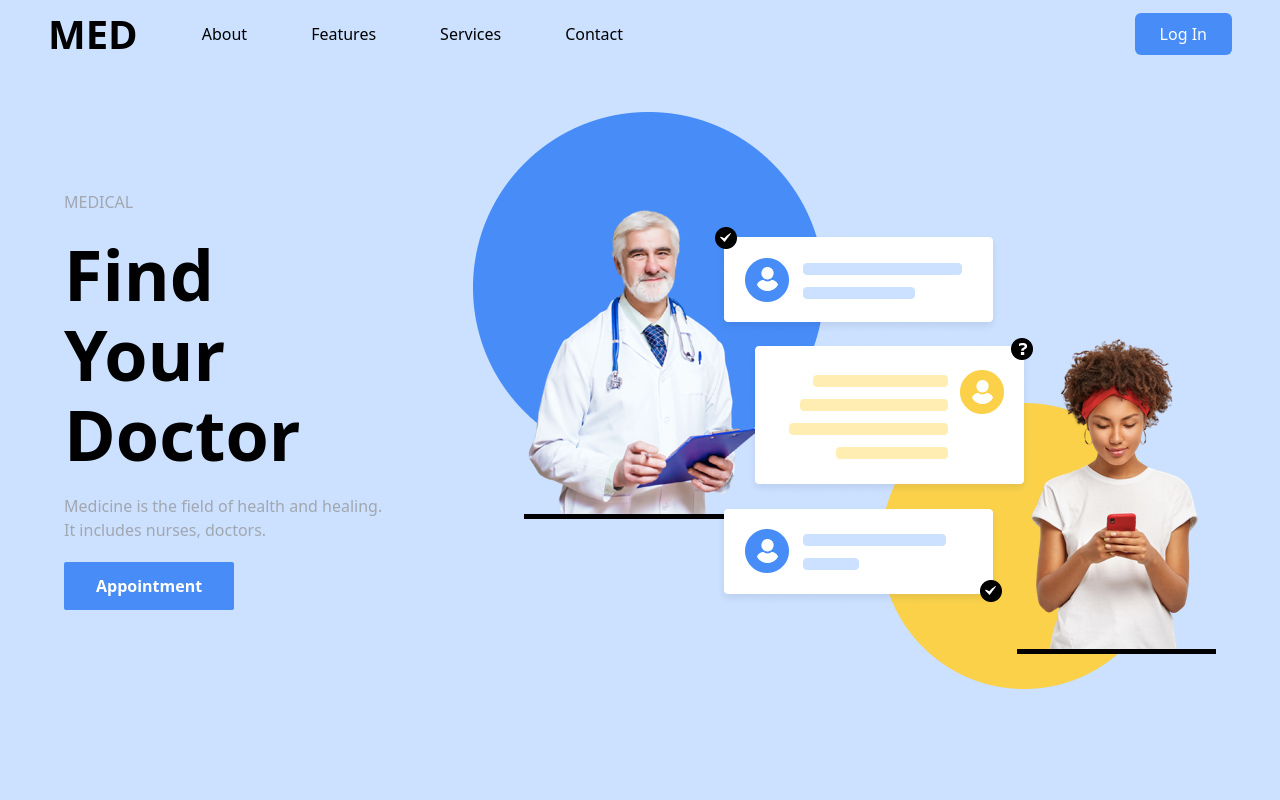
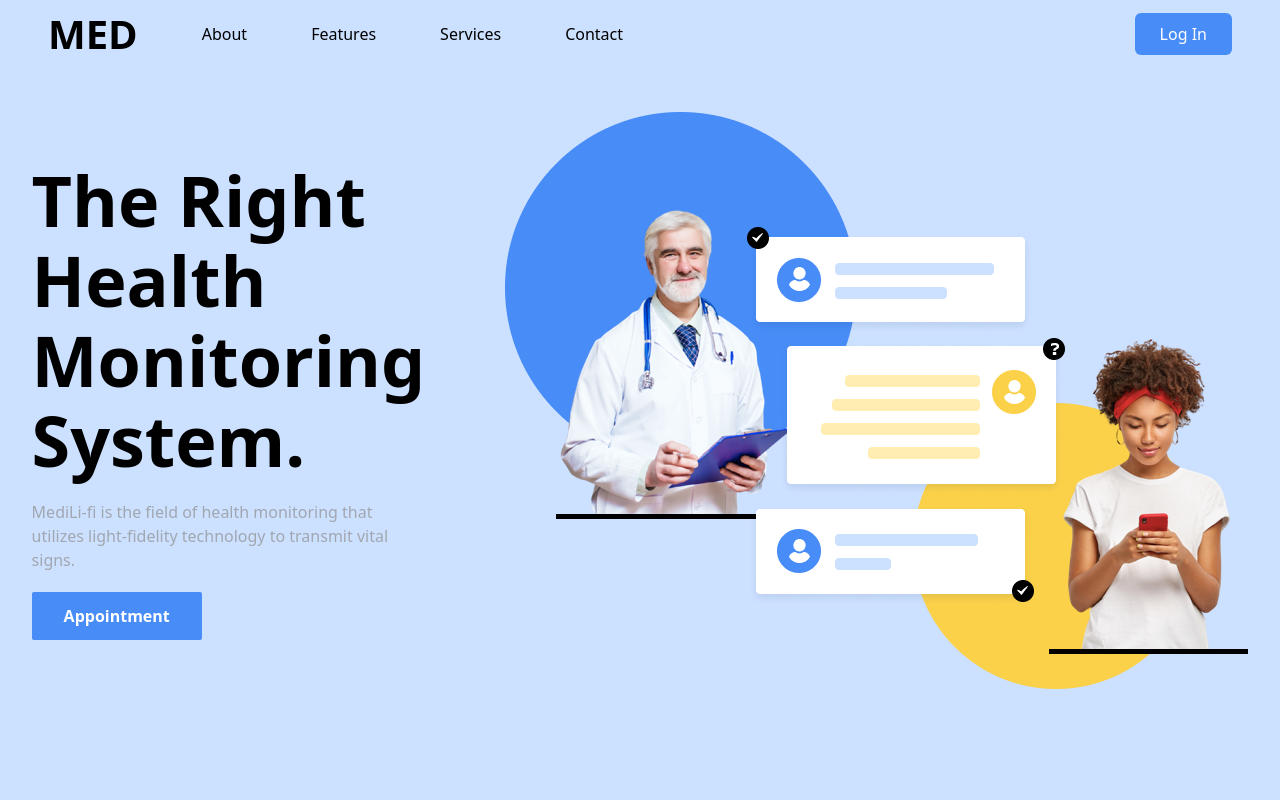
Before and after one commit to Andreyhuey/medilifi, a React (Vite) app: page / in a window 1280 px wide. Shown: the top 800 px of the page. Built offline with nearby package versions, Linux system fonts and the light colour scheme; no server answers.

Commit message:
fix: inconsistencies removed

```diff
--- a/src/components/Header.tsx
+++ b/src/components/Header.tsx
@@ -8,13 +8,12 @@ const Header = () => {
     >
       <div className="flex flex-col lg:flex-row justify-center items-center h-full w-full lg:w-[100%] gap-4 md:gap-12 lg:gap-20">
         <div className="lg:order-1 order-2 flex flex-col gap-5 items-start">
-          <p className="text-[#A1A7B0]">MEDICAL</p>
           <h1 className="lg:text-[70px] text-[56px] font-bold lg:leading-[80px] leading-[60px]">
-            Find Your Doctor
+            The Right Health Monitoring System.
           </h1>
           <p className="text-[#A1A7B0] lg:max-w-[370px]">
-            Medicine is the field of health and healing. It includes nurses,
-            doctors.
+            MediLi-fi is the field of health monitoring that utilizes
+            light-fidelity technology to transmit vital signs.
           </p>
           <button className="px-8 py-3 font-bold text-white bg-[#478CF7] rounded-sm trans">
             Appointment
--- a/src/pages/Dashboard.tsx
+++ b/src/pages/Dashboard.tsx
@@ -1,4 +1,4 @@
-import { useEffect, useState, useRef } from "react";
+import { useEffect, useState } from "react";
 import { ToastContainer, toast } from "react-toastify";
 import { Loader, NavbarAuth } from "../components";
 import { FaHeartPulse, FaTemperatureHigh } from "react-icons/fa6";
```
